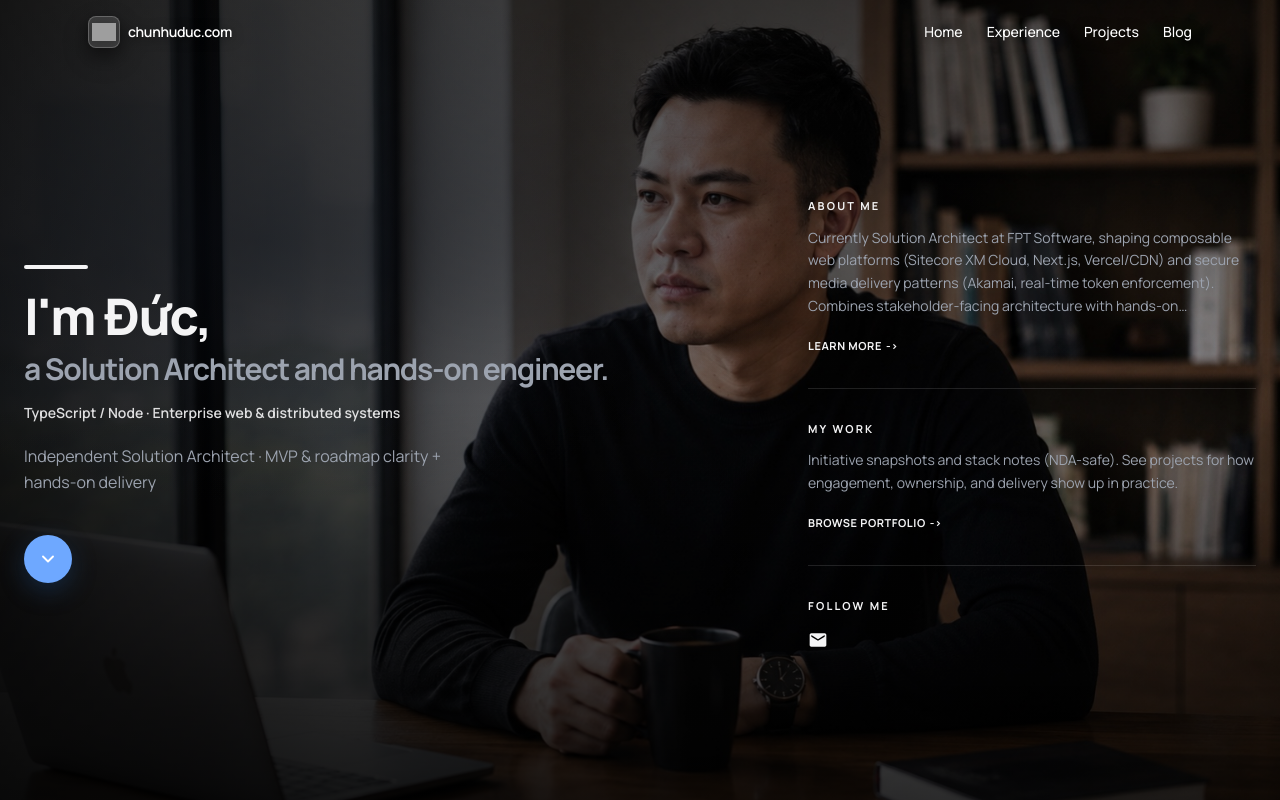
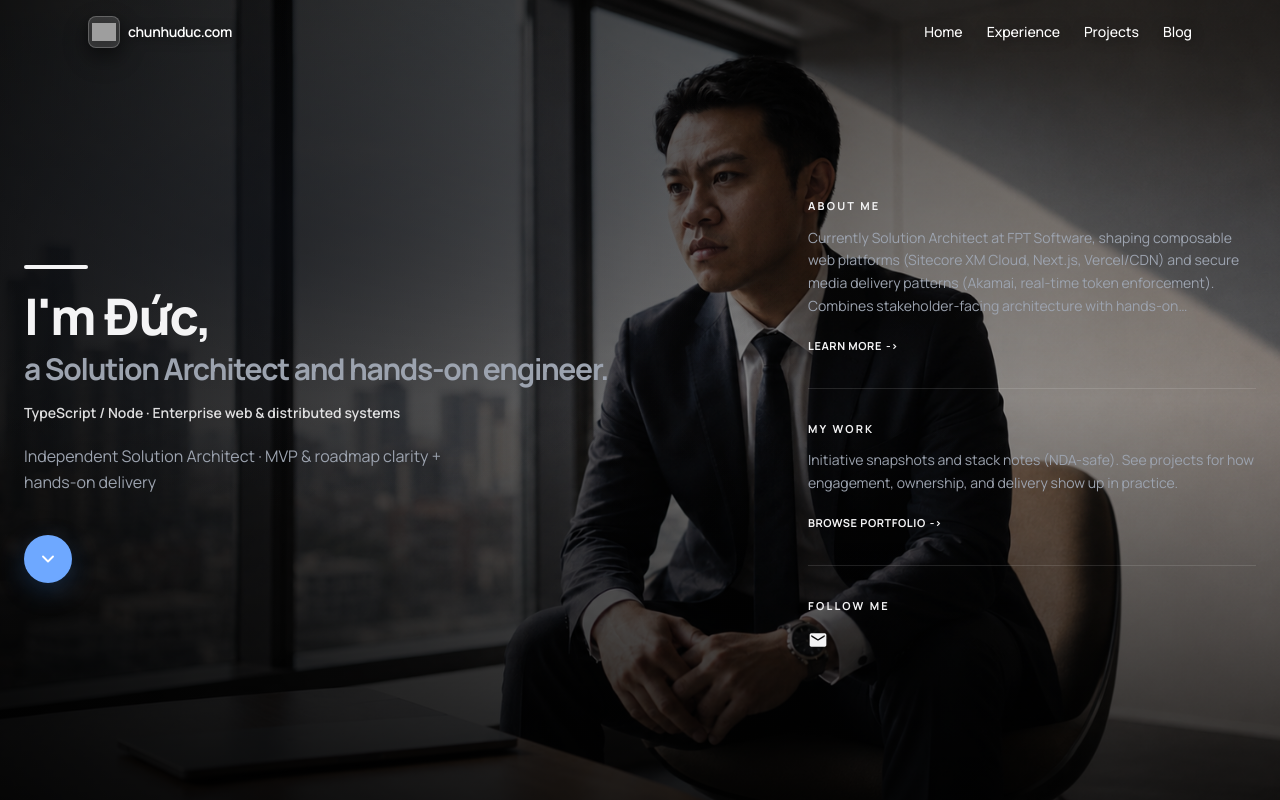
Before and after one commit to chunhuduc/chunhuduc.com, a Next.js app: page / in a window 1280 px wide. Shown: the top 800 px of the page. Built offline with nearby package versions, Linux system fonts and the light colour scheme; grey boxes are pictures that could not be loaded.

Commit message:
Update HomeHeroV2 component to use new hero image (`public/hero-v3.png`) for improved visual consistency. Adjust comment for clarity regarding the two-layer hero design.

```diff
--- a/components/HomeHeroV2.tsx
+++ b/components/HomeHeroV2.tsx
@@ -2,8 +2,8 @@ import Image from "next/image";
 import Link from "next/link";
 import { profile } from "@/data/profile";
 
-/** Single full-bleed hero photo (`public/hero-v2.jpg`). Swap `HomeHero` back in `app/page.tsx` for the two-layer variant. */
-const HERO_IMAGE = "/hero-v2.jpg";
+/** Single full-bleed hero photo (`public/hero-v3.png`). Swap `HomeHero` back in `app/page.tsx` for the two-layer variant. */
+const HERO_IMAGE = "/hero-v3.png";
 
 export default function HomeHeroV2() {
   const gh = profile.social.github?.trim();
```
Also changed, not shown: public/hero-v3.png (added).
